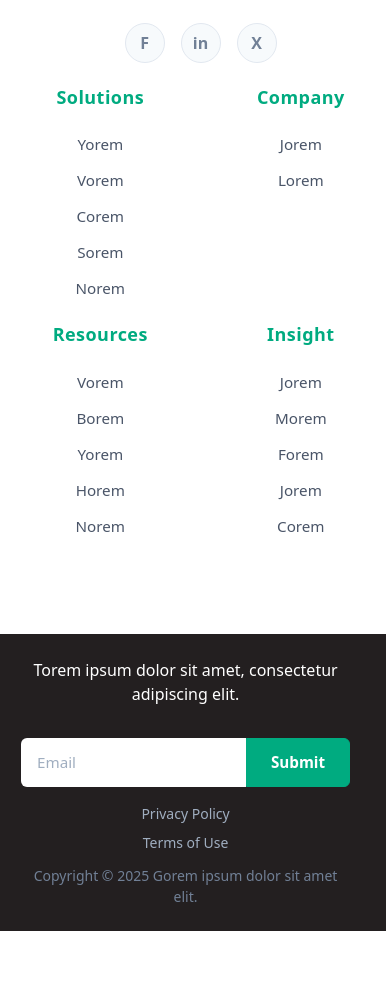
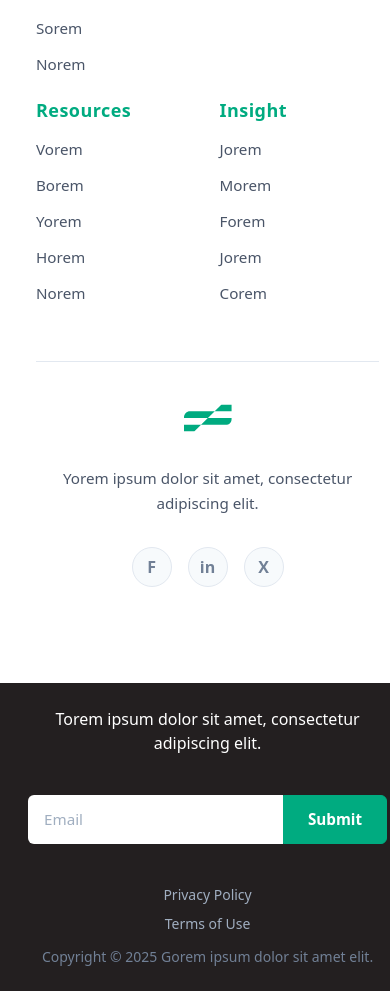
Before and after one commit to shubham151/blogs, a React (Vite) app: page / in a window 390 px wide. Shown: the part 6420-7411 px from the top of the page. Before the commit the page ends 7351 px from the top, so only its background shows below. Built offline with nearby package versions, Linux system fonts and the light colour scheme.

Commit message:
Fix Footer

```diff
--- a/src/components/Footer/CompanySection.jsx
+++ b/src/components/Footer/CompanySection.jsx
@@ -3,7 +3,7 @@ import styles from "./Footer.module.css";
 
 const CompanySection = ({ company, socialLinks }) => {
   return (
-    <div className="col-12 col-md-6 col-lg-3 mb-4 mb-lg-0">
+    <div className="col-12">
       <div className={styles.companySection}>
         <div className={styles.footerLogo}>
           <img src={logo} alt="Company Logo" className={styles.logoImage} />
--- a/src/components/Footer/Footer.jsx
+++ b/src/components/Footer/Footer.jsx
@@ -11,15 +11,23 @@ const Footer = () => {
       <div className="container-fluid">
         <div className="row justify-content-center">
           <div className="col-12 col-xl-10">
-            <div className="row mb-5 pb-4">
+            <div className={`row mb-5 pb-4 ${styles.footerContent}`}>
+              {/* Company Section */}
+              <div className="col-12 col-lg-3 order-2 order-lg-1 mb-4 mb-lg-0">
                 <CompanySection
                   company={FOOTER_DATA.company}
                   socialLinks={FOOTER_DATA.social}
                 />
+              </div>
 
+              {/* Link Columns */}
+              <div className="col-12 col-lg-9 order-1 order-lg-2">
+                <div className="row">
                   {Object.entries(FOOTER_DATA.columns).map(([key, data]) => (
                     <LinkColumn key={key} data={data} columnKey={key} />
                   ))}
+                </div>
+              </div>
             </div>
           </div>
         </div>
--- a/src/components/Footer/Footer.module.css
+++ b/src/components/Footer/Footer.module.css
@@ -3,6 +3,10 @@
     background: white;
     color: #231F20;
     padding: 4rem 0 0;
+}
+
+.footerContent {
+    padding: 0 1.5rem;
 }
 
 /* Company Section */
@@ -111,7 +115,6 @@
 .newsletterForm {
     width: 100%;
     max-width: 400px;
-    margin: 0 auto;
 }
 
 .emailInput {
@@ -167,14 +170,20 @@
 .copyright {
     color: #718096;
     font-size: 0.875rem;
-    text-align: center;
 }
 
-/* Responsive Design */
+@media (min-width: 992px) {
+    .companySection {
+        padding-right: 3rem;
+    }
+}
+
 @media (max-width: 991.98px) {
     .companySection {
-        max-width: none;
         text-align: center;
+        margin-top: 2rem;
+        padding-top: 2rem;
+        border-top: 1px solid #e2e8f0;
     }
 
     .socialLinks {
@@ -182,11 +191,12 @@
     }
 
     .columnTitle {
-        text-align: center;
+        text-align: left;
+        margin-bottom: 1rem;
     }
 
     .linkList {
-        text-align: center;
+        text-align: left;
     }
 }
 
@@ -196,24 +206,33 @@
     }
 
     .newsletterSection {
-        padding: 1.5rem;
+        padding: 2rem 1rem;
         text-align: center;
     }
 
     .newsletterText {
         text-align: center;
-        margin-bottom: 1rem;
+        margin-bottom: 1.5rem;
+    }
+
+    .newsletterForm {
+        margin: 0 auto 1.5rem auto;
     }
 
     .legalLinks {
         justify-content: center !important;
         text-align: center;
     }
+
+    .copyright {
+        text-align: center;
+        margin-top: 0.5rem;
+    }
 }
 
 @media (max-width: 575.98px) {
     .newsletterSection {
-        margin: 0 -15px;
+        padding: 1.5rem 1rem;
     }
 
     .legalLinks {
--- a/src/components/Footer/LinkColumn.jsx
+++ b/src/components/Footer/LinkColumn.jsx
@@ -3,7 +3,7 @@ import styles from "./Footer.module.css";
 
 const LinkColumn = ({ data, columnKey }) => {
   return (
-    <div className="col-6 col-md-3 col-lg-2 mb-4 mb-lg-0">
+    <div className="col-6 col-lg-3 mb-4 mb-lg-0">
       <h3 className={styles.columnTitle}>{data.title}</h3>
       <ul className={styles.linkList}>
         {data.links.map((link, index) => (
--- a/src/components/Footer/NewsletterSection.jsx
+++ b/src/components/Footer/NewsletterSection.jsx
@@ -1,4 +1,4 @@
-import React, { useState } from "react";
+import { useState } from "react";
 import { Link } from "react-router-dom";
 import Button from "../Button/Button";
 import styles from "./Footer.module.css";
```
Lines whose indentation alone changed are shown as unchanged.
